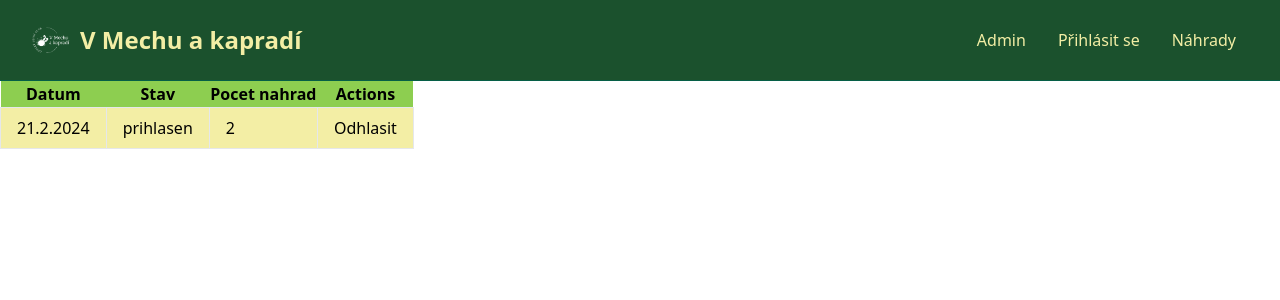
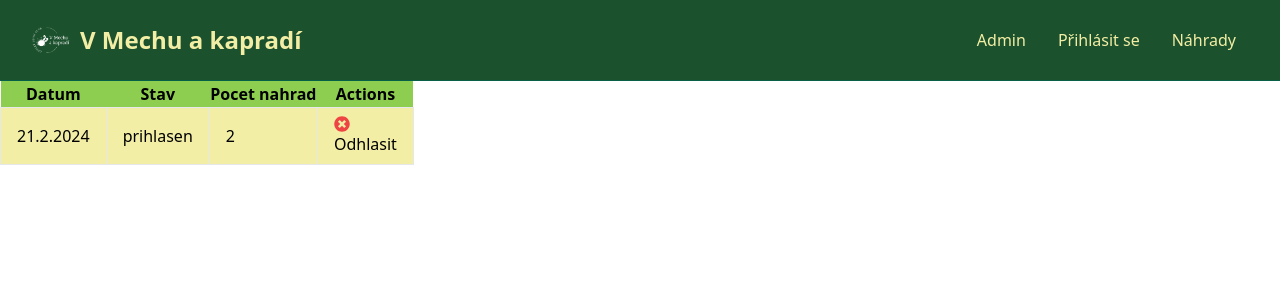
Before and after one commit to F-L-Solutions/schoolTrackReact, a React (Vite) app: page / in a window 1280 px wide. Shown: the top 300 px of the page. Built offline with nearby package versions, Linux system fonts and the light colour scheme.

Commit message:
initiate routing

```diff
--- a/package.json
+++ b/package.json
@@ -12,7 +12,9 @@
   "dependencies": {
     "@fortawesome/fontawesome-svg-core": "^6.6.0",
     "react": "^18.3.1",
-    "react-dom": "^18.3.1"
+    "react-dom": "^18.3.1",
+    "react-icons": "^5.3.0",
+    "react-router-dom": "^6.27.0"
   },
   "devDependencies": {
     "@eslint/js": "^9.11.1",
--- a/src/App.jsx
+++ b/src/App.jsx
@@ -1,13 +1,22 @@
-import Navbar from "./components/Navbar";
-import AttendanceList from "./components/AttendanceList";
+import {
+  Route,
+  createBrowserRouter,
+  createRoutesFromElements,
+  RouterProvider,
+} from "react-router-dom";
+import HomePage from "./pages/HomePage";
+import MainLayout from "./layouts/MainLayout";
 
 const App = () => {
-  return (
-    <>
-      <Navbar />
-      <AttendanceList />
-    </>
+  const router = createBrowserRouter(
+    createRoutesFromElements(
+      <Route path="/" element={<MainLayout />}>
+        <Route index element={<HomePage />} />
+      </Route>
+    )
   );
+
+  return <RouterProvider router={router} />;
 };
 
 export default App;
--- a/src/components/Attendance.jsx
+++ b/src/components/Attendance.jsx
@@ -1,10 +1,13 @@
+import { FaTimesCircle } from 'react-icons/fa'
+
 const Attendance = () => {
   return (
     <tr className="bg-vanilla">
       <td className="border px-4 py-2">21.2.2024</td>
       <td className="border px-4 py-2">prihlasen</td>
       <td className="border px-4 py-2">2</td>
-      <td className="border px-4 py-2">Odhlasit</td>
+      <td className="border px-4 py-2">
+      <FaTimesCircle className="text-red-500" />Odhlasit</td>
     </tr>
   );
 };
--- /dev/null
+++ b/src/layouts/MainLayout.jsx
@@ -0,0 +1,13 @@
+import { Outlet } from 'react-router-dom';
+import Navbar from '../components/Navbar'
+
+const MainLayout = () => {
+  return (
+    <>
+      <Navbar/>
+      <Outlet/>
+    </>
+  )
+}
+
+export default MainLayout
--- /dev/null
+++ b/src/pages/HomePage.jsx
@@ -0,0 +1,11 @@
+import AttendanceList from "../components/AttendanceList";
+
+const HomePage = () => {
+  return (
+    <div>
+      <AttendanceList/>
+    </div>
+  )
+}
+
+export default HomePage
```
Also changed, not shown: 1 other file (tests, documents, lock files or other folders).
